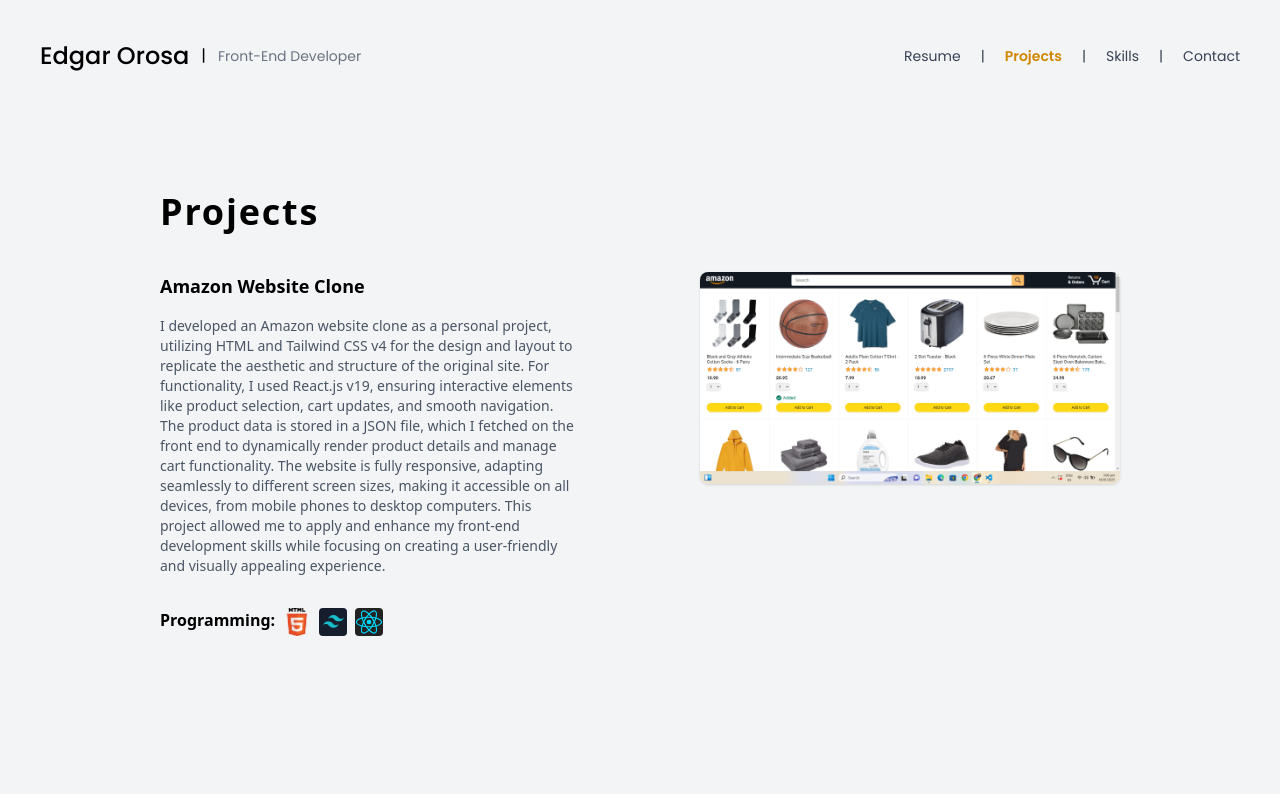
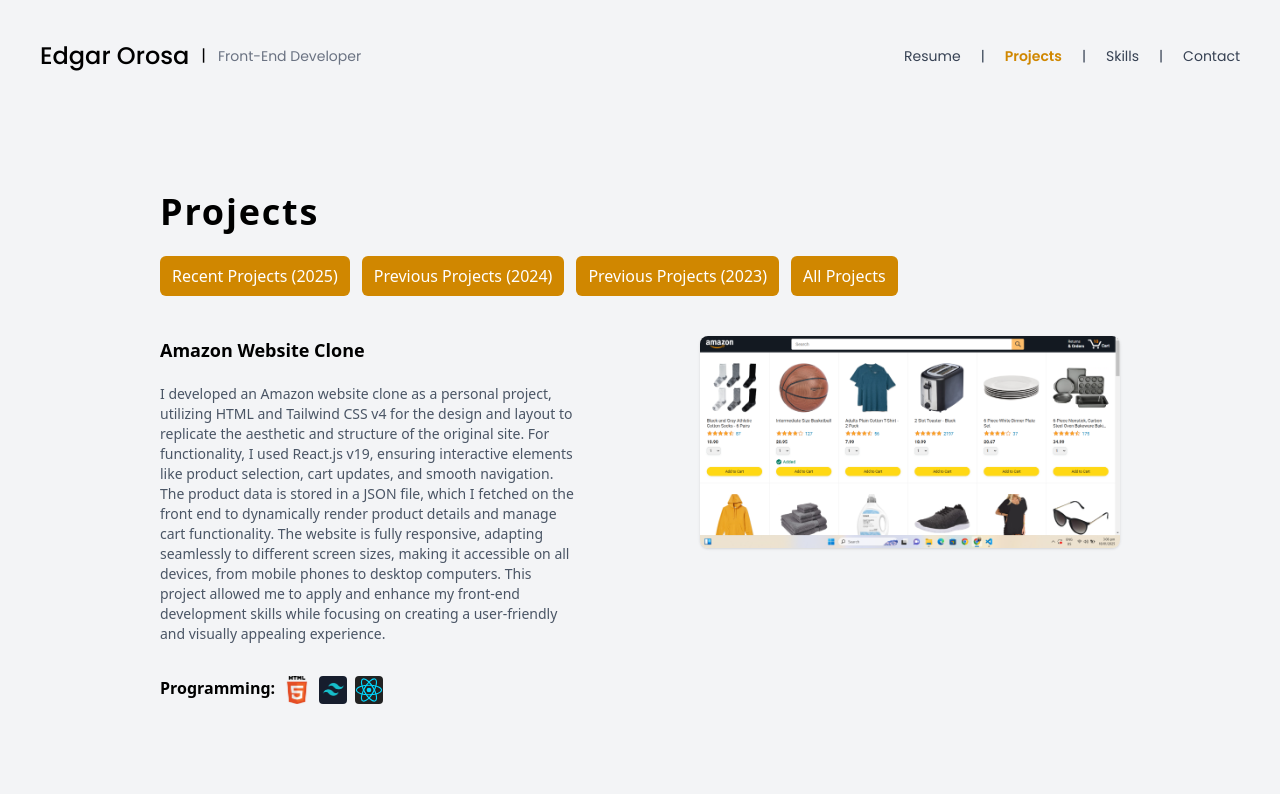
Before and after one commit to Xeyn19/website-portfolio-deploy, a React (Vite) app: page /projects in a window 1280 px wide. Shown: the top 794 px of the page. Built offline with nearby package versions, Linux system fonts and the light colour scheme.

Commit message:
build a buttons in projects page that handle filtering date of projects

```diff
--- a/src/assets/data.json
+++ b/src/assets/data.json
@@ -4,7 +4,8 @@
         "title": "Amazon Website Clone",
         "description": "I developed an Amazon website clone as a personal project, utilizing HTML and Tailwind CSS v4 for the design and layout to replicate the aesthetic and structure of the original site. For functionality, I used React.js v19, ensuring interactive elements like product selection, cart updates, and smooth navigation. The product data is stored in a JSON file, which I fetched on the front end to dynamically render product details and manage cart functionality. The website is fully responsive, adapting seamlessly to different screen sizes, making it accessible on all devices, from mobile phones to desktop computers. This project allowed me to apply and enhance my front-end development skills while focusing on creating a user-friendly and visually appealing experience.",
         "technologies": ["/html.png","/tailwindcss.png","/reactjs.svg"],
-        "image": "/project1.png"
+        "image": "/project1.png",
+        "date":2024
       },
 
       {
@@ -12,14 +13,17 @@
         "title": "Nike Website Clone",
         "description": "I developed a Nike website clone using React.js v19 and Tailwind CSS, creating a modern and responsive user interface. Tailwind CSS was used to design a clean and visually appealing layout, while React.js powered the dynamic functionality, including product display, cart management, and seamless state updates. The product data is stored in a JSON file, which I fetched on the front end to dynamically render product details and manage cart functionality. The project features an interactive shopping experience, allowing users to add and remove items from the cart, view product details, and navigate smoothly across the site. This project enhanced my front-end development skills and deepened my understanding of component-based architecture, state management, and data fetching.",
         "technologies": ["/html.png","/tailwindcss.png","/reactjs.svg"],
-        "image": "/project2.png"
+        "image": "/project2.png",
+        "date":2024
       },
       {
         "id": 3,
         "title": "React Jobs Website",
         "description": "I developed a React-based jobs website using React.js v19 and Tailwind CSS v4, creating a responsive and user-friendly platform for job listings. Tailwind CSS was used to design a clean and modern layout, ensuring the website adapts seamlessly to all devices, from desktops to smartphones. I stored the job data in a JSON file and fetched it on the front end, allowing dynamic rendering of job listings. React Router was implemented to enable smooth navigation between different pages, providing an intuitive browsing experience. This project strengthened my skills in component-based development, state management, and client-side routing.",
         "technologies": ["/html.png","/tailwindcss.png","/reactjs.svg"],
-        "image": "/project3.png"
+        "image": "/project3.png",
+        "date":2025
+
       },
       {
 
@@ -27,27 +31,31 @@
         "title": "Movies Website API",
         "description": "I developed a dynamic movie website using React.js that fetches movie data from an external API and displays it on the front end. The project includes a fully responsive design, ensuring seamless viewing across all devices. I used React.js not only for designing and layout but also to implement key functionalities, such as a debounced search feature for smooth and efficient searching. The website efficiently handles API data, providing users with real-time movie information and an intuitive user experience. This project showcases my ability to combine front-end design with functional logic, delivering a professional and responsive web application.",
         "technologies": ["/html.png","/tailwindcss.png","/reactjs.svg"],
-        "image": "/project4.png"
+        "image": "/project4.png",
+        "date":2025
       },
       {
         "id": 5,
         "title": "Simple Todo-List React JS",
         "description": "I developed a Simple To-Do List application using React.js for functionality and Tailwind CSS for styling and design. The app allows users to add, edit, delete, and, with all data being saved in local storage to preserve tasks even after refreshing the page. The use of Tailwind CSS ensures a clean and modern design, while React.js efficiently manages state and user interactions. This project showcases my ability to build functional and visually appealing applications using modern front-end technologies with persistent data handling.",
         "technologies": ["/html.png","/tailwindcss.png","/reactjs.svg"],
-        "image": "/project7.png"
+        "image": "/project7.png",
+        "date":2023
       },{
         "id": 9,
         "title": "Simple Rock Paper Scissor Game",
         "description": "I developed a Simple Rock Paper Scissors Game using HTML for the structure, pure CSS for clean and simple designs, and Vanilla JavaScript for functionality. The game allows players to choose their moves, while the computer generates a random move. The scores and game records are saved in local storage, allowing users to track their progress even after refreshing the page. I also implemented an auto-play feature that can be toggled by pressing 'A' to start and 'P' to stop, or by clicking a button. This project demonstrates my ability to create interactive and responsive web applications using core front-end technologies.",
         "technologies": ["/html.png","/CSS.png","/JS.jpg"],
-        "image": "/project9.png"
+        "image": "/project9.png",
+        "date":2023
       },
       {
         "id": 8,
         "title": "GYM Website UI and Functionality",
         "description": "I developed the UI for our System Analysis and Design project during my 3rd year, 1st semester as a Bachelor of Science in Information Systems (BSIS) student. I used pure HTML for structuring and CSS for styling and layout, ensuring the design is fully responsive across all devices through CSS media queries. The interface is clean and user-friendly, providing a consistent and smooth experience on desktops, tablets, and mobile devices. Additionally, I implemented functional buttons and modals using JavaScript, enhancing user interaction and improving the overall user experience. This project reflects my ability to create responsive, interactive, and well-organized layouts using core front-end technologies.",
         "technologies": ["/html.png","/CSS.png","/JS.jpg"],
-        "image": "/project8.png"
+        "image": "/project8.png",
+        "date":2024
       },
       {
 
@@ -55,14 +63,16 @@
           "title": "Instagram Clone UI",
           "description": "I created an Instagram clone using HTML for structuring the layout and pure CSS for styling and design. The project replicates the core design and user interface of Instagram, including the feed layout, profile section, and navigation bar. It is fully responsive, ensuring a consistent and smooth experience across all devices, from desktops to mobile phones. This project demonstrates my ability to create clean, modern designs and responsive layouts using only HTML and CSS, highlighting my front-end development skills.",
           "technologies": ["/html.png","/CSS.png"],
-          "image": "/project5.png"
+          "image": "/project5.png",
+          "date":2023
       },
      {
       "id": 6,
       "title": "Facebook Login Clone UI",
       "description": "I developed a Facebook Login UI Clone using HTML for the structure and pure CSS for styling and design. The clone replicates the look and feel of the official Facebook login page, including the login form, branding, and overall layout. The design is fully responsive across all devices, achieved through CSS media queries to ensure a consistent and smooth user experience on desktops, tablets, and mobile phones. This project demonstrates my ability to create responsive and visually accurate web interfaces using only HTML and CSS.",
       "technologies": ["/html.png","/CSS.png"],
-      "image": "/project6.png"
+      "image": "/project6.png",
+      "date":2023
     }
 
 ]
--- a/src/pages/Projects.jsx
+++ b/src/pages/Projects.jsx
@@ -6,6 +6,8 @@
 const Projects = () => {
   const [loading, setLoading] = useState(false);
   const [data, setData] = useState([]);
+  const [filteredData, setFilteredData] = useState([]);
+
 
   useEffect(() => {
     const fetchData = async () => {
@@ -13,6 +15,7 @@
       try{
         await new Promise((resolve) => setTimeout(resolve, 1000));
         setData(projectdata)
+        setFilteredData(projectdata)
       } catch (error) {
         console.error('Fetch data error', error)
       } finally {
@@ -23,6 +26,10 @@
 
   }, []);
 
+  const handleRecentProjectsFiltered = (year) => {
+    year === 'all' ? setFilteredData(data) : setFilteredData(data.filter((project) => project.date === year));
+  }
+
   if(loading){
     return <Spinner />
   }
@@ -31,10 +38,25 @@
     <div className="flex min-h-screen">
       <div className="w-full h-full px-40 py-20 max-md:px-5 max-xl:p-0 max-xl:text-center">
         <h1 className="font-bold text-4xl tracking-wider block">Projects</h1>
-        {data.map((project) => (
-          <div key={project.id} className="flex space-x-30 mt-10 mb-40 max-md:flex-col max-md:mt-4 max-md:mb-10 max-xl:flex-col">
+        <div className="button-projects flex gap-3 my-6 max-md:grid max-md:grid-cols-2 max-md:px-20">
+          <button className='py-2 px-3 bg-yellow-600 font-medium rounded-md hover:bg-yellow-700 transition-all duration-300 ease-in-out
+          text-white max-md:text-[12px] max-md:py-1 max-md:px-2 cursor-pointer'
+            onClick={() => handleRecentProjectsFiltered(2025)}>Recent Projects (2025)</button>
+          <button className='py-2 px-3 bg-yellow-600 font-medium rounded-md hover:bg-yellow-700 transition-all duration-300 ease-in-out
+          text-white max-md:text-[12px] max-md:py-1 max-md:px-2 cursor-pointer'
+            onClick={() => handleRecentProjectsFiltered(2024)}>Previous Projects (2024)</button>
+          <button className='py-2 px-3 bg-yellow-600 font-medium rounded-md hover:bg-yellow-700 transition-all duration-300 ease-in-out
+          text-white max-md:text-[12px] max-md:py-1 max-md:px-2 cursor-pointer'
+            onClick={() => handleRecentProjectsFiltered(2023)}>Previous Projects (2023)</button>
+          <button className='py-2 px-3 bg-yellow-600 font-medium rounded-md hover:bg-yellow-700 transition-all duration-300 ease-in-out
+          text-white max-md:text-[12px] max-md:py-1 max-md:px-2 cursor-pointer'
+            onClick={() => handleRecentProjectsFiltered('all')}>All Projects</button>
+        </div>
+        {filteredData.length > 0 ? (
+          filteredData.map((project) => (
+            <div key={project.id} className="flex space-x-30 mt-10 mb-40 max-md:flex-col max-md:mt-4 max-md:mb-10 max-xl:flex-col">
 
-            <div className="w-[50%] space-y-4 max-md:w-[100%] self-center max-md:self-start max-xl:w[100%] max-xl:m-auto">
+            <div className="w-[50%] space-y-5 max-md:w-[100%] self-center max-md:self-start max-xl:w[100%] max-xl:m-auto max-md:pt-5" >
               <h2 className="font-bold text-lg max-xl:text-xl">{project.title}</h2>
               <p className="text-gray-600 text-sm max-xl:text-md">{project.description}</p>
 
@@ -46,11 +68,14 @@
               </div>
             </div>
 
-            <div className="w-[50%] max-md:w-[100%] max-md:mt-10 max-xl:w[100%] max-xl:m-auto">
+            <div className="w-[50%] max-md:w-[100%] max-md:mt-10 max-xl:w[100%] max-xl:m-auto max-md:mb-15">
               <img src={project.image} alt={project.title} className="w-[500px] rounded-lg shadow-sm" />
             </div>
           </div>
-        ))}
+          ))
+        ) : (
+          <p className="text-gray-600 text-center mt-5">No projects found for the selected year.</p>
+        )}
       </div>
     </div>
   );
```
